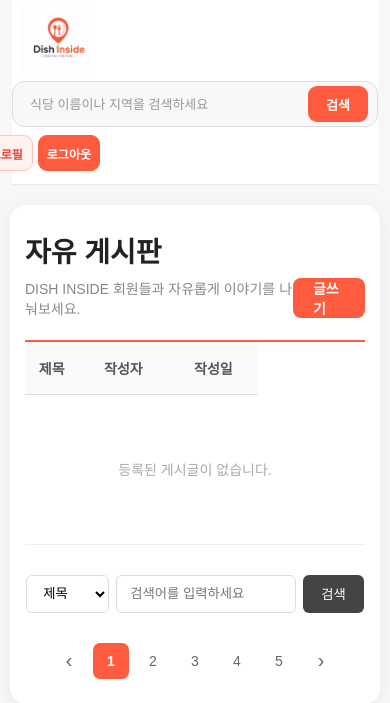
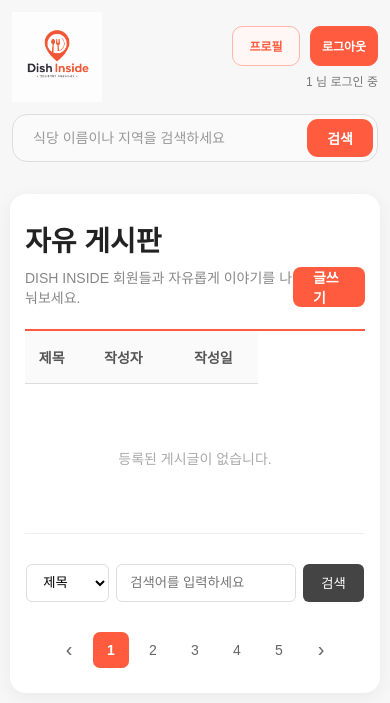
Before and after one commit to doyoung1011/Humancenter, a FastAPI app: page /board in a window 390 px wide. Shown: the top 703 px of the page. Run offline with FastAPI, Linux system fonts and the light colour scheme; the visitor is signed in with stand-in values (Sample User, id 1).

Commit message:
2026-09-12 작업내용 백업

```diff
--- a/workspace_python/Team/api.py
+++ b/workspace_python/Team/api.py
@@ -480,11 +480,26 @@
 
 @app.get('/mypage')
 def mypage(request: Request):
+
+    login_chk=request.session.get('member_id')
+
+    if not login_chk:
+        return RedirectResponse(
+                url='/dsinside',
+                status_code=303
+            )
+
     return templates.TemplateResponse(
-        request,
-        'mypage.html'
+            request,
+            'mypage.html',
+            {
+                'member_id': login_chk
+            }
+        )
 
-    )
+
+
+
 
 
 @app.get('/mypage/reviews')
--- a/workspace_python/Team/static/css/header.css
+++ b/workspace_python/Team/static/css/header.css
@@ -1,335 +1,326 @@
-/* ========================================
-   Dish Inside 공통 헤더
-======================================== */
+/* =========================
+   HEADER 전체
+========================= */
 
-.site-header,
-.site-header * {
+.site-header {
+    width: min(1200px, calc(100% - 40px));
+    min-height: 92px;
+
+    margin: 0 auto;
+
+    display: grid;
+
+    /* 로고 / 검색창 / 회원영역 */
+    grid-template-columns:
+        145px
+        minmax(300px, 1fr)
+        minmax(180px, 230px);
+
+    align-items: center;
+    gap: 24px;
+
     box-sizing: border-box;
 }
 
-.site-header {
-  --brand: #ff5b3f;
-  --brand-dark: #e7472e;
-  --brand-light: #fff2ee;
-  --text: #202124;
-  --line: #e8e8e8;
 
-  display: grid;
-  grid-template-columns: 150px minmax(320px, 1fr) 190px;
+/* =========================
+   로고
+========================= */
+
+.site-logo {
+    display: flex;
     align-items: center;
-  gap: 28px;
 
-  position: relative;
-  width: min(1200px, calc(100% - 40px));
-  min-height: 92px;
-  margin: 0 auto;
-  padding: 7px 0;
+    width: 110px;
 
-  border-bottom: 1px solid var(--line);
-  background-color: #fff;
-
-  font-family:
-    "Pretendard",
-    "Noto Sans KR",
-    "Malgun Gothic",
-    sans-serif;
+    text-decoration: none;
 }
 
-/* ========================================
-   로고
-======================================== */
+.site-logo img {
+    display: block;
 
-.site-header .site-logo {
+    width: 100%;
+    height: auto;
+
+    object-fit: contain;
+}
+
+
+/* =========================
+   검색창
+========================= */
+
+.search-form {
+    width: 100%;
+
     display: flex;
     align-items: center;
-  justify-content: flex-start;
 
-  width: 130px;
-  height: 78px;
+    gap: 8px;
 
-  color: inherit;
-  text-decoration: none;
-  overflow: hidden;
+    border: 1px solid #dddddd;
+    border-radius: 15px;
+
+    padding: 4px;
+
+    background-color: #fafafa;
+
+    box-sizing: border-box;
+
+    /*
+        grid 안에서 input 때문에
+        영역이 강제로 늘어나는 것 방지
+    */
+    min-width: 0;
 }
 
-.site-header .site-logo img {
-  display: block;
-  width: 120px;
-  height: 78px;
-  object-fit: contain;
 
-  /* 원본 이미지 안쪽 여백 보정 */
-  transform: scale(1.1);
-  transform-origin: left center;
-}
+/* 검색 input */
+.search-form input {
+    flex: 1;
 
-/* ========================================
-   검색창
-======================================== */
+    min-width: 0;
 
-.site-header .search-form {
-  display: grid;
-  grid-template-columns: minmax(0, 1fr) 64px;
-  align-items: center;
-  gap: 8px;
+    height: 38px;
 
-  justify-self: center;
-
-  width: 100%;
-  max-width: 590px;
-  height: 48px;
-  padding: 4px 5px 4px 16px;
-
-  border: 1px solid #dedede;
-  border-radius: 14px;
-  background-color: #f8f8f9;
-
-  transition:
-    border-color 0.2s ease,
-    background-color 0.2s ease,
-    box-shadow 0.2s ease;
-}
-
-.site-header .search-form:hover {
-  border-color: #cfcfcf;
-  background-color: #fff;
-}
-
-.site-header .search-form:focus-within {
-  border-color: var(--brand);
-  background-color: #fff;
-  box-shadow: 0 0 0 3px rgba(255, 91, 63, 0.1);
-}
-
-.site-header .search-form input {
-  display: block;
-  width: 100%;
-  min-width: 0;
-  height: 38px;
-  padding: 0 4px;
+    padding: 0 16px;
 
     border: none;
     outline: none;
-  background-color: transparent;
 
-  color: var(--text);
-  font-family: inherit;
+    background: transparent;
+
     font-size: 14px;
+
+    box-sizing: border-box;
 }
 
-.site-header .search-form input::placeholder {
-  color: #999;
+
+/* 검색 placeholder */
+.search-form input::placeholder {
+    color: #999999;
 }
 
-.site-header .search-form input::-webkit-search-cancel-button {
-  display: none;
+
+/* 검색 버튼 */
+.search-form button {
+    flex-shrink: 0;
+
+    height: 38px;
+
+    padding: 0 20px;
+
+    border: none;
+    border-radius: 11px;
+
+    background-color: #ff5b3f;
+    color: white;
+
+    font-size: 14px;
+    font-weight: bold;
+
+    cursor: pointer;
 }
 
-.site-header .search-form button {
-  width: 64px;
-  height: 38px;
-  padding: 0;
 
-  border: none;
-  border-radius: 10px;
-  background-color: var(--brand);
-  color: #fff;
-
-  font-family: inherit;
-  font-size: 13px;
-  font-weight: 700;
-
-  cursor: pointer;
-  transition:
-    background-color 0.2s ease,
-    transform 0.2s ease;
+.search-form button:hover {
+    background-color: #ee4f35;
 }
 
-.site-header .search-form button:hover {
-  background-color: var(--brand-dark);
-  transform: translateY(-1px);
+
+/* =========================
+   회원 영역
+========================= */
+
+.member-area {
+    /*
+        중요
+        ID가 아무리 길어도
+        이 영역 이상으로 커지지 않게 함
+    */
+    width: 100%;
+    max-width: 230px;
+
+    min-width: 0;
+
+    display: flex;
+    flex-direction: column;
+
+    align-items: flex-end;
+
+    gap: 6px;
+
+    box-sizing: border-box;
 }
 
-.site-header .search-form button:active {
-  transform: translateY(0);
-}
 
-/* ========================================
-   프로필·로그인
-======================================== */
+/* =========================
+   프로필 / 로그아웃 버튼
+========================= */
 
-.site-header .member-area {
+.member-buttons {
+    width: 100%;
+
     display: flex;
-  flex-wrap: nowrap;
-  align-items: center;
     justify-content: flex-end;
-  gap: 9px;
 
-  justify-self: end;
+    gap: 10px;
+
     white-space: nowrap;
 }
 
-.site-header .member-area a {
+
+.member-buttons a {
     display: inline-flex;
+
     align-items: center;
     justify-content: center;
 
-  min-width: 82px;
+    min-width: 78px;
     height: 40px;
-  padding: 0 17px;
 
-  border: 1px solid transparent;
+    padding: 0 15px;
+
+    border: 1px solid #ffb5a8;
     border-radius: 10px;
 
-  font-family: inherit;
-  font-size: 14px;
-  font-weight: 700;
+    color: #ff5b3f;
+    background-color: #fff7f5;
+
     text-decoration: none;
 
-  transition:
-    background-color 0.2s ease,
-    border-color 0.2s ease,
-    color 0.2s ease,
-    transform 0.2s ease;
+    font-size: 13px;
+    font-weight: bold;
+
+    box-sizing: border-box;
+
+    transition: 0.2s;
 }
 
-/* 프로필 */
-.site-header .member-area a:first-child {
-  border-color: #ffc8bc;
-  background-color: var(--brand-light);
-  color: var(--brand-dark);
+
+.member-buttons a:hover {
+    background-color: #ff5b3f;
+    color: white;
 }
 
-.site-header .member-area a:first-child:hover {
-  border-color: var(--brand);
-  background-color: #ffe5df;
-  transform: translateY(-1px);
+
+/* 로그아웃 버튼 */
+.member-buttons a[href="/logout"] {
+    background-color: #ff5b3f;
+    border-color: #ff5b3f;
+
+    color: white;
 }
 
-/* 로그인 */
-.site-header .member-area a:last-child {
-  border-color: var(--brand);
-  background-color: var(--brand);
-  color: #fff;
+
+.member-buttons a[href="/logout"]:hover {
+    background-color: #ee4f35;
 }
 
-.site-header .member-area a:last-child:hover {
-  border-color: var(--brand-dark);
-  background-color: var(--brand-dark);
-  transform: translateY(-1px);
+
+/* =========================
+   로그인된 사용자 정보
+========================= */
+
+.member-info {
+    /*
+        부모 너비보다 길어지는 것 방지
+    */
+    width: 100%;
+    min-width: 0;
+
+    text-align: right;
+
+    font-size: 12px;
+
+    color: #777777;
+
+    /*
+        한 줄 유지
+    */
+    white-space: nowrap;
+
+    /*
+        영역 침범 방지
+    */
+    overflow: hidden;
+
+    text-overflow: ellipsis;
 }
 
-/* ========================================
-   태블릿
-======================================== */
 
-@media (max-width: 950px) {
-  .site-header {
-    grid-template-columns: 110px minmax(240px, 1fr) max-content;
-    gap: 17px;
+/* ID 부분 */
+.member-id {
+    display: inline;
 
-    width: calc(100% - 30px);
+    color: #ff5b3f;
+    font-weight: bold;
 }
 
-  .site-header .site-logo {
-    width: 105px;
+
+/* =========================
+   반응형
+========================= */
+
+@media (max-width: 900px) {
+
+    .site-header {
+        width: calc(100% - 24px);
+
+        grid-template-columns:
+            100px
+            minmax(220px, 1fr)
+            minmax(160px, 190px);
+
+        gap: 14px;
     }
 
-  .site-header .site-logo img {
-    width: 100px;
+    .site-logo {
+        width: 90px;
     }
 
-  .site-header .search-form {
-    max-width: 520px;
+    .member-area {
+        max-width: 190px;
     }
 
-  .site-header .member-area a {
+    .member-buttons a {
         min-width: 68px;
-    padding: 0 13px;
+
+        padding: 0 10px;
+
+        font-size: 12px;
     }
 }
 
-/* ========================================
-   모바일
-======================================== */
 
+/* 모바일 */
 @media (max-width: 700px) {
+
     .site-header {
-    grid-template-columns: 100px 1fr;
-    gap: 8px 12px;
+        grid-template-columns: 90px 1fr;
 
-    width: calc(100% - 24px);
-    min-height: auto;
-    padding: 7px 0 13px;
+        gap: 12px;
+
+        padding: 12px 0;
     }
 
-  .site-header .site-logo {
-    width: 100px;
-    height: 66px;
+
+    /* 검색창을 다음 줄로 */
+    .search-form {
+        grid-column: 1 / -1;
+        grid-row: 2;
     }
 
-  .site-header .site-logo img {
-    width: 95px;
-    height: 68px;
+
+    .member-area {
+        justify-self: end;
+
+        width: 100%;
+        max-width: 210px;
     }
 
-  .site-header .member-area {
-    justify-self: end;
-  }
 
-  .site-header .member-area a {
-    min-width: 60px;
-    height: 36px;
-    padding: 0 11px;
-
-    border-radius: 9px;
-    font-size: 12px;
-  }
-
-  .site-header .search-form {
-    grid-column: 1 / -1;
-
-    max-width: none;
-    height: 46px;
-    padding-left: 13px;
-    border-radius: 12px;
-  }
-
-  .site-header .search-form input {
-    height: 36px;
-    font-size: 13px;
-  }
-
-  .site-header .search-form button {
-    width: 60px;
-    height: 36px;
-    border-radius: 9px;
+    .member-buttons {
+        justify-content: flex-end;
     }
 }
-
-/* ========================================
-   작은 모바일
-======================================== */
-
-@media (max-width: 400px) {
-  .site-header {
-    grid-template-columns: 88px 1fr;
-  }
-
-  .site-header .site-logo {
-    width: 88px;
-  }
-
-  .site-header .site-logo img {
-    width: 84px;
-  }
-
-  .site-header .member-area {
-    gap: 5px;
-  }
-
-  .site-header .member-area a {
-    min-width: 53px;
-    padding: 0 8px;
-  }
-}
--- a/workspace_python/Team/templates/header.html
+++ b/workspace_python/Team/templates/header.html
@@ -26,20 +26,28 @@
     <button type="submit">검색</button>
   </form>
 
-  <!-- 오른쪽: 회원 영역 -->
-  <div class="member-area">
+<div class="member-area">
 
-    {% if request.session.get('member_id')%}
-     <a href="/mypage">프로필</a>
-     <a href="/logout">로그아웃</a>
-    {% else %}
-     <a href="/login">로그인</a>
+  {% if request.session.get('member_id') %}
 
-    {% endif %}
+    <div class="member-buttons">
+      <a href="/mypage">프로필</a>
+      <a href="/logout">로그아웃</a>
+    </div>
 
+    <div class="member-info">
+      {{request.session.get('member_id')}} 님 로그인 중
+    </div>
 
+  {% else %}
 
-  </div>
+    <div class="member-buttons">
+      <a href="/login">로그인</a>
+    </div>
+
+  {% endif %}
+
+</div>
 </header>
 
 
```
Also changed, not shown: workspace_python/Team/static/js/review_add.js (+30 -0 lines). Lines whose indentation alone changed are shown as unchanged.
